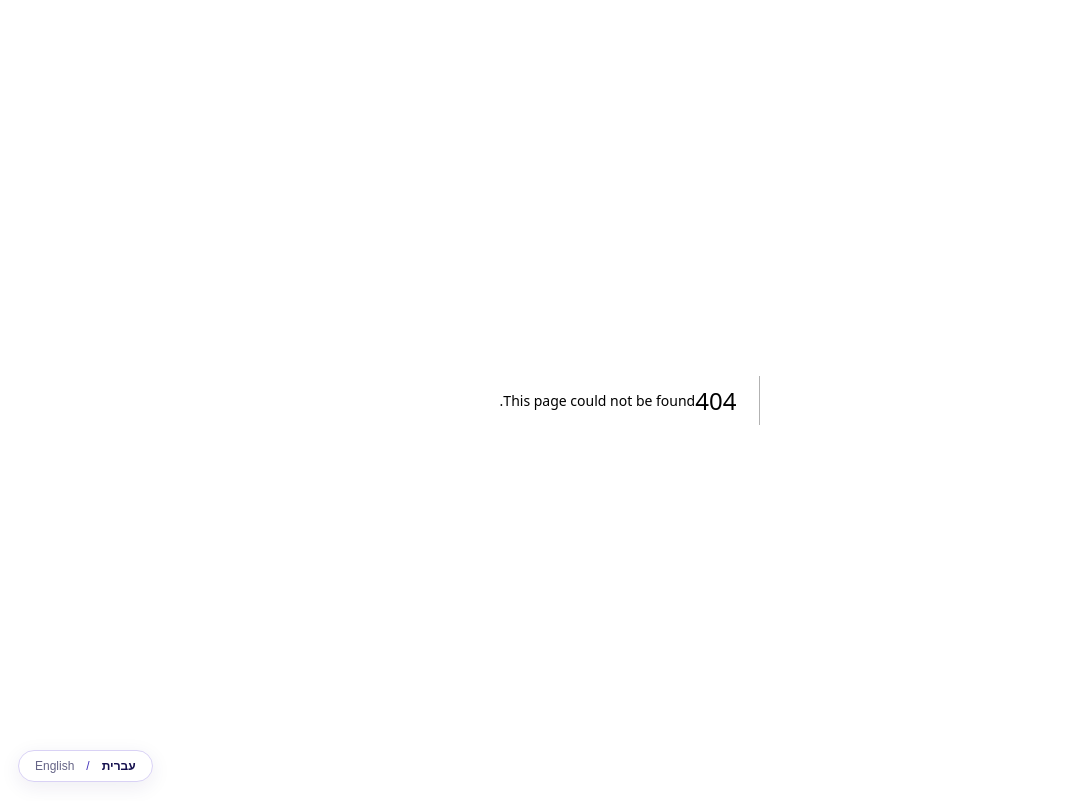
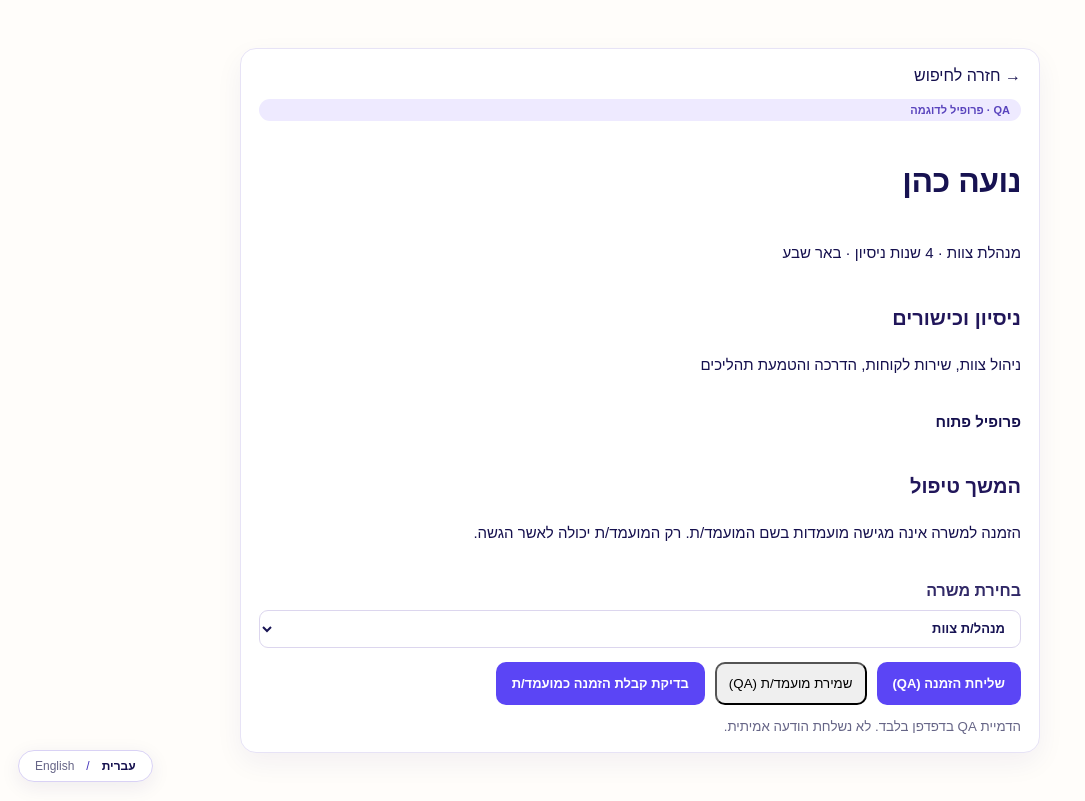
Before and after one commit to IritSel/recruitment-ai, a Next.js app: page /recruiter/candidates/qa-profile in a window 1280 px wide. Before the commit this address had no page. Shown: the whole page, without its empty margins (0-1085 px from the left). Built offline with nearby package versions, Linux system fonts and the light colour scheme.

Commit message:
Enable per-candidate QA save and invitation with privacy guard

```diff
--- /dev/null
+++ b/app/recruiter/candidates/qa-profile/page.tsx
@@ -0,0 +1,17 @@
+"use client";
+import Link from "next/link";
+import {useEffect,useState} from "react";
+import {qaCandidates,qaDemoJobs} from "../../../qa-candidates";
+type Job={id:string;title:string};
+export default function QaCandidateProfile(){
+ const [id,setId]=useState("noa");
+ const [saved,setSaved]=useState(false);
+ const [jobs,setJobs]=useState<Job[]>(qaDemoJobs);
+ const [jobId,setJobId]=useState("qa-demo-team");
+ const [notice,setNotice]=useState("");
+ const candidate=qaCandidates.find(c=>c.id===id);
+ useEffect(()=>{const candidateId=new URLSearchParams(window.location.search).get("id")||"noa";setId(candidateId);try{const ids=JSON.parse(localStorage.getItem("how-qa-saved-candidates")||"[]");setSaved(Array.isArray(ids)&&ids.includes(candidateId));const raw=JSON.parse(localStorage.getItem("how-qa-published-jobs")||"[]");if(Array.isArray(raw))setJobs([...qaDemoJobs,...raw.filter((j:Job)=>j&&typeof j.id==="string"&&typeof j.title==="string").map((j:Job)=>({id:j.id,title:j.title}))])}catch{}},[]);
+ function save(){if(!candidate?.open)return;try{const raw=JSON.parse(localStorage.getItem("how-qa-saved-candidates")||"[]");const ids:string[]=Array.isArray(raw)?raw:[];const next=saved?ids.filter(x=>x!==id):[...new Set([...ids,id])];localStorage.setItem("how-qa-saved-candidates",JSON.stringify(next));setSaved(!saved);setNotice(saved?"הוסרה מרשימת המועמדים השמורים.":"המועמד/ת נשמר/ה ברשימת QA.")}catch{setNotice("שמירה נכשלה.")}}
+ function invite(){if(!candidate?.open){setNotice("פרופיל סגור: אין אפשרות לשלוח הזמנה.");return}const job=jobs.find(j=>j.id===jobId);if(!job){setNotice("יש לבחור משרה.");return}try{const raw=JSON.parse(localStorage.getItem("how-qa-job-offers")||"[]");const list=Array.isArray(raw)?raw:[];const next=[...list.filter((o:{candidateId:string;jobId:string})=>!(o.candidateId===id&&o.jobId===jobId)),{candidateId:id,jobId,jobTitle:job.title,status:"pending",sentAt:new Date().toISOString(),recruiterName:"מגייסת QA",companyName:"חברת הדגמה HOW?"}];localStorage.setItem("how-qa-job-offers",JSON.stringify(next));setNotice("ההזמנה נרשמה בתיבת המועמד/ת ב־QA. אפשר לבדוק קבלה ותגובה באותו דפדפן.")}catch{setNotice("שליחת הזמנת QA נכשלה.")}}
+ return <main className="shell"><section className="choice" style={{maxWidth:800,margin:"48px auto",display:"grid",gap:14}}><Link href="/recruiter/candidates">→ חזרה לחיפוש</Link>{!candidate?<h1>המועמד/ת לא נמצא/ה</h1>:<><span className="eyebrow">QA · פרופיל לדוגמה</span><h1>{candidate.name}</h1><p>{candidate.role} · {candidate.experience} · {candidate.city}</p><h2>ניסיון וכישורים</h2><p>{candidate.skills}</p><p><strong>{candidate.open?"פרופיל פתוח":"פרופיל סגור"}</strong></p>{candidate.open?<><h2>המשך טיפול</h2><p>הזמנה למשרה אינה מגישה מועמדות בשם המועמד/ת. רק המועמד/ת יכולה לאשר הגשה.</p><label style={{display:"grid",gap:6}}>בחירת משרה<select value={jobId} onChange={e=>setJobId(e.target.value)} style={{padding:12,border:"1px solid #ddd6fe",borderRadius:10}}>{jobs.map(j=><option key={j.id} value={j.id}>{j.title}</option>)}</select></label><div style={{display:"flex",gap:10,flexWrap:"wrap"}}><button type="button" className="button" onClick={invite}>שליחת הזמנה (QA)</button><button type="button" onClick={save} style={{padding:12,borderRadius:10}}>{saved?"הסרה מהשמורים":"שמירת מועמד/ת (QA)"}</button><Link className="button" href={"/candidate/invitations?id="+encodeURIComponent(id)}>בדיקת קבלת הזמנה כמועמד/ת</Link></div></>:<p>הפרופיל סגור: אין פעולות שמירה או הזמנה.</p>}{notice&&<p role="status">{notice}</p>}<small>הדמיית QA בדפדפן בלבד. לא נשלחת הודעה אמיתית.</small></>}</section></main>
+}
```
